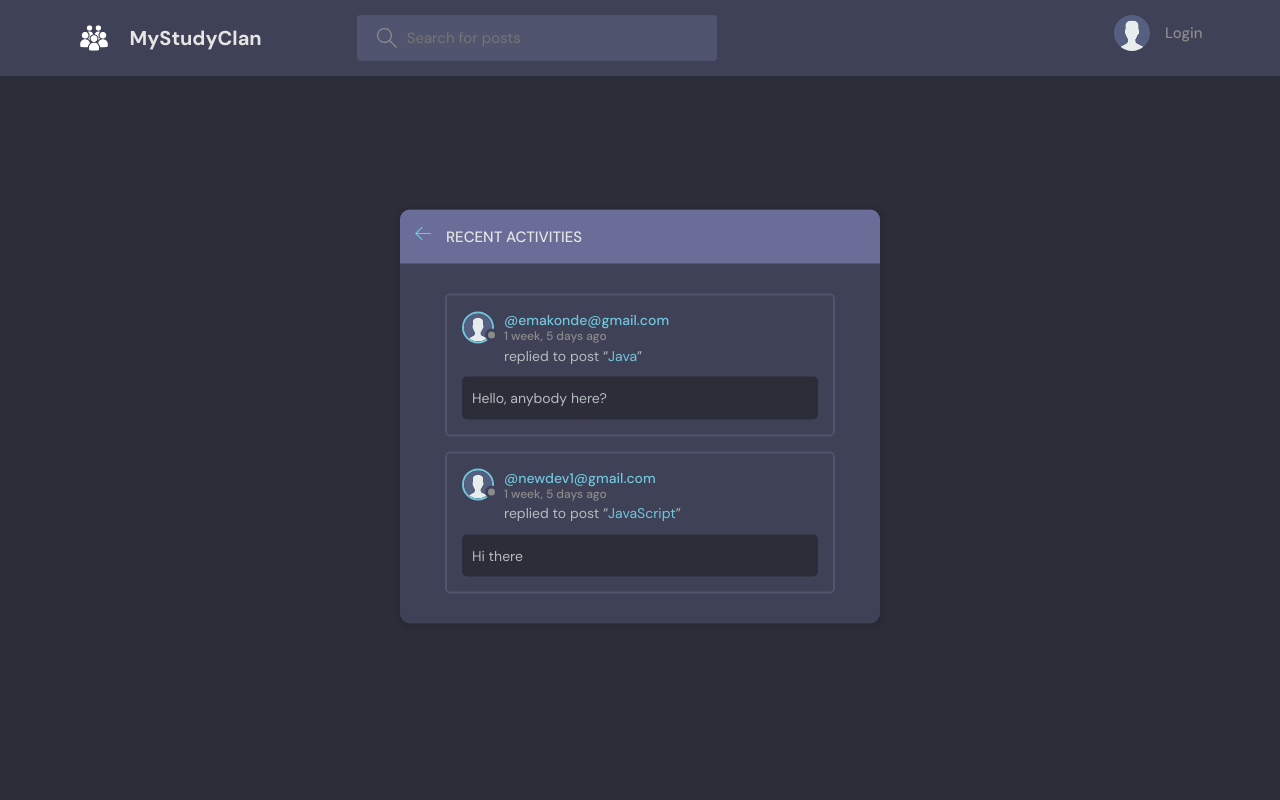
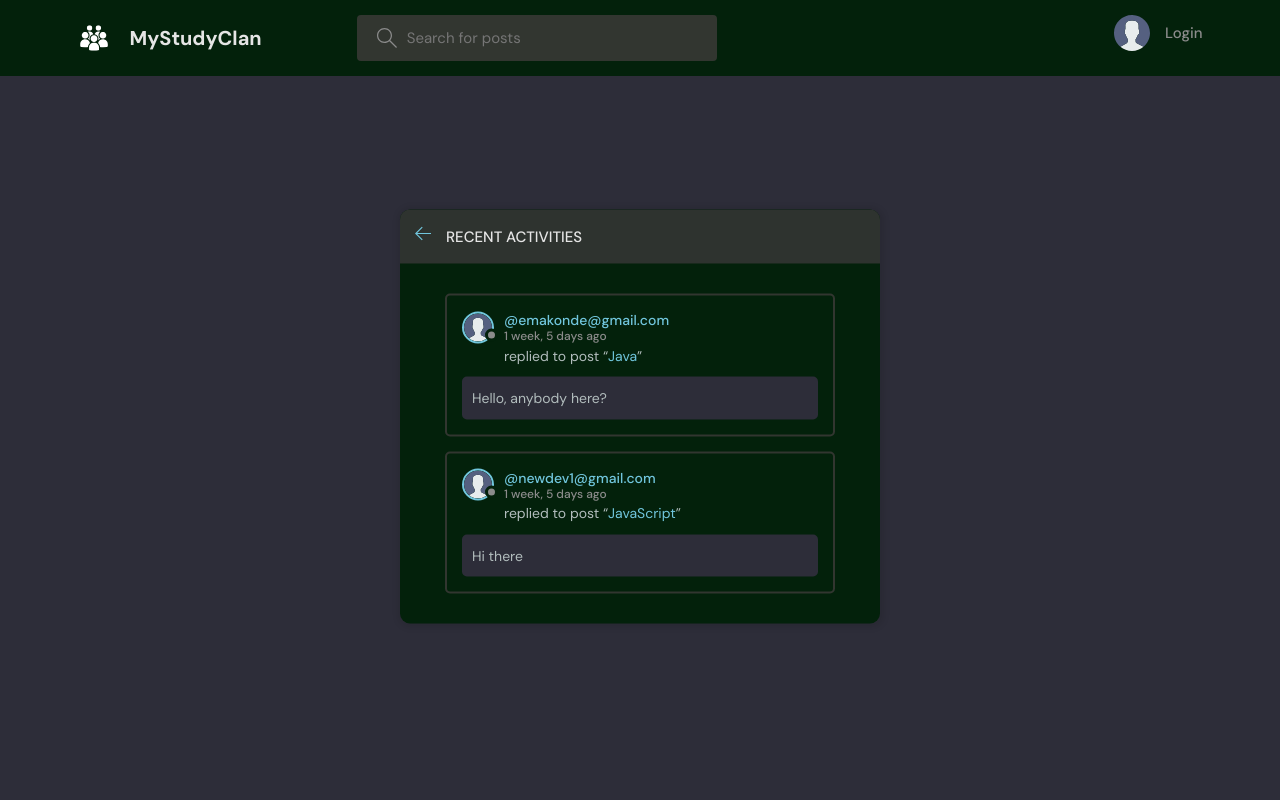
Before and after one commit to mshanga/MyStudyClan, a Django app: page /activity/ in a window 1280 px wide. Run offline with Django 4.2, Linux system fonts and the light colour scheme; data comes from the database, SQL or seed files in the repository.

Commit message:
mystudyclan

```diff
--- a/static/styles/style.css
+++ b/static/styles/style.css
@@ -3,9 +3,9 @@
 :root {
   --color-main: #71c6dd;
   --color-main-light: #e1f6fb;
-  --color-dark: #3f4156;
-  --color-dark-medium: #51546e;
-  --color-dark-light: #696d97;
+  --color-dark: #03210b;
+  --color-dark-medium: #323630;
+  --color-dark-light: #2e332f;
   --color-light: #e5e5e5;
   --color-gray: #8b8b8b;
   --color-light-gray: #b2bdbd;
--- a/templates/main.html
+++ b/templates/main.html
@@ -8,7 +8,7 @@
     <meta name="viewport" content="width=device-width, initial-scale=1.0" />
     <link rel="shortcut icon" href="assets/favicon.ico" type="image/x-icon" />
     <link rel="stylesheet" href="{% static 'styles/style.css' %}" />
-    <title>MyStudyClandy - Find study partners around the world!</title>
+    <title>MyStudyClan - Find study partners around the world!</title>
 </head>
 
 <body>
```
